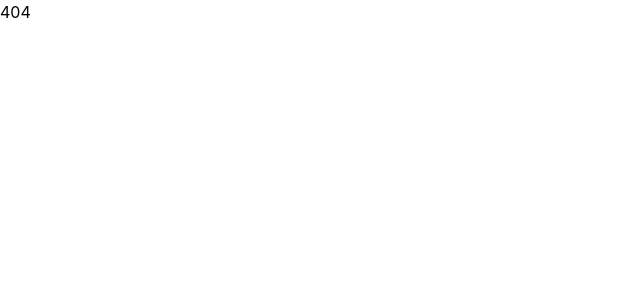
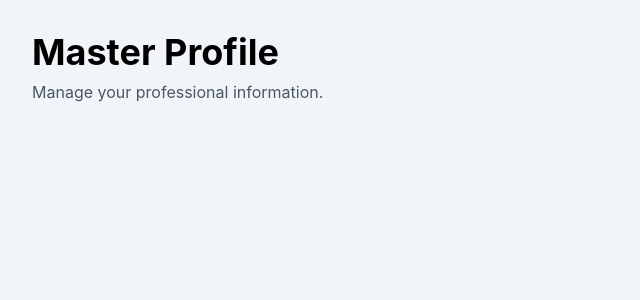
Before and after one commit to sakshi-nandgude/CvMaker, a React (Vite) app in the folder frontend/: page /profile in a window 1280 px wide. Shown: the top 300 px of the page, without its empty margins (0-640 px from the left). Built offline with nearby package versions, Linux system fonts and the light colour scheme.

Commit message:
Add master profile foundation and resume data models

```diff
--- a/frontend/src/App.tsx
+++ b/frontend/src/App.tsx
@@ -2,7 +2,7 @@ import { BrowserRouter, Routes, Route } from "react-router-dom";
 
 import HomePage from "./pages/Home/HomePage";
 import AIResumePage from "./pages/AIResume/AiResumePage";
-import ManualResumePage from "./pages/ManualResume/ManualResumePage";
+import MasterProfilePage from "./pages/MasterProfile/MasterProfilePage";
 import NotFoundPage from "./pages/NotFound/NotFoundPage";
 
 function App() {
@@ -13,7 +13,7 @@ function App() {
 
         <Route path="/ai" element={<AIResumePage />} />
 
-        <Route path="/manual" element={<ManualResumePage />} />
+        <Route path="/profile" element={<MasterProfilePage />} />
 
         <Route path="*" element={<NotFoundPage />} />
       </Routes>
--- /dev/null
+++ b/frontend/src/constants/sampleProfile.ts
@@ -0,0 +1,24 @@
+import type { ResumeProfile } from "../types/resume";
+
+export const sampleProfile: ResumeProfile = {
+  personalProfile: {
+    fullName: "Sakshi Vijay Nandgude",
+    title: "Data Analyst",
+    email: "sakshinandgude6@gmail.com",
+    phone: "",
+    location: "Limerick, Ireland",
+    linkedin: "",
+    portfolio: "",
+    summary: ""
+  },
+
+  skills: [],
+
+  experiences: [],
+
+  projects: [],
+
+  education: [],
+
+  certifications: []
+};
--- a/frontend/src/pages/ManualResume/ManualResumePage.tsx
+++ /dev/null
@@ -1,5 +0,0 @@
-function ManualResumePage() {
-  return <h1>Manual Resume</h1>;
-}
-
-export default ManualResumePage;
--- /dev/null
+++ b/frontend/src/pages/MasterProfile/MasterProfilePage.tsx
@@ -0,0 +1,17 @@
+import MainLayout from "../../layout/MainLayout";
+
+function MasterProfilePage() {
+  return (
+    <MainLayout>
+      <h1 className="text-4xl font-bold">
+        Master Profile
+      </h1>
+
+      <p className="mt-2 text-gray-600">
+        Manage your professional information.
+      </p>
+    </MainLayout>
+  );
+}
+
+export default MasterProfilePage;
--- /dev/null
+++ b/frontend/src/types/resume.ts
@@ -0,0 +1,58 @@
+export interface PersonalProfile {
+  fullName: string;
+  title: string;
+  email: string;
+  phone: string;
+  location: string;
+  linkedin: string;
+  portfolio: string;
+  summary: string;
+}
+
+export interface SkillCategory {
+  category: string;
+  skills: string[];
+}
+
+export interface Experience {
+  id: string;
+  company: string;
+  role: string;
+  location: string;
+  startDate: string;
+  endDate: string;
+  bullets: string[];
+}
+
+export interface Project {
+  id: string;
+  name: string;
+  technologies: string[];
+  bullets: string[];
+}
+
+export interface Education {
+  id: string;
+  degree: string;
+  university: string;
+  location: string;
+  startYear: string;
+  endYear: string;
+  grade: string;
+}
+
+export interface Certification {
+  id: string;
+  name: string;
+  provider: string;
+  year: string;
+}
+
+export interface ResumeProfile {
+  personalProfile: PersonalProfile;
+  skills: SkillCategory[];
+  experiences: Experience[];
+  projects: Project[];
+  education: Education[];
+  certifications: Certification[];
+}
```
